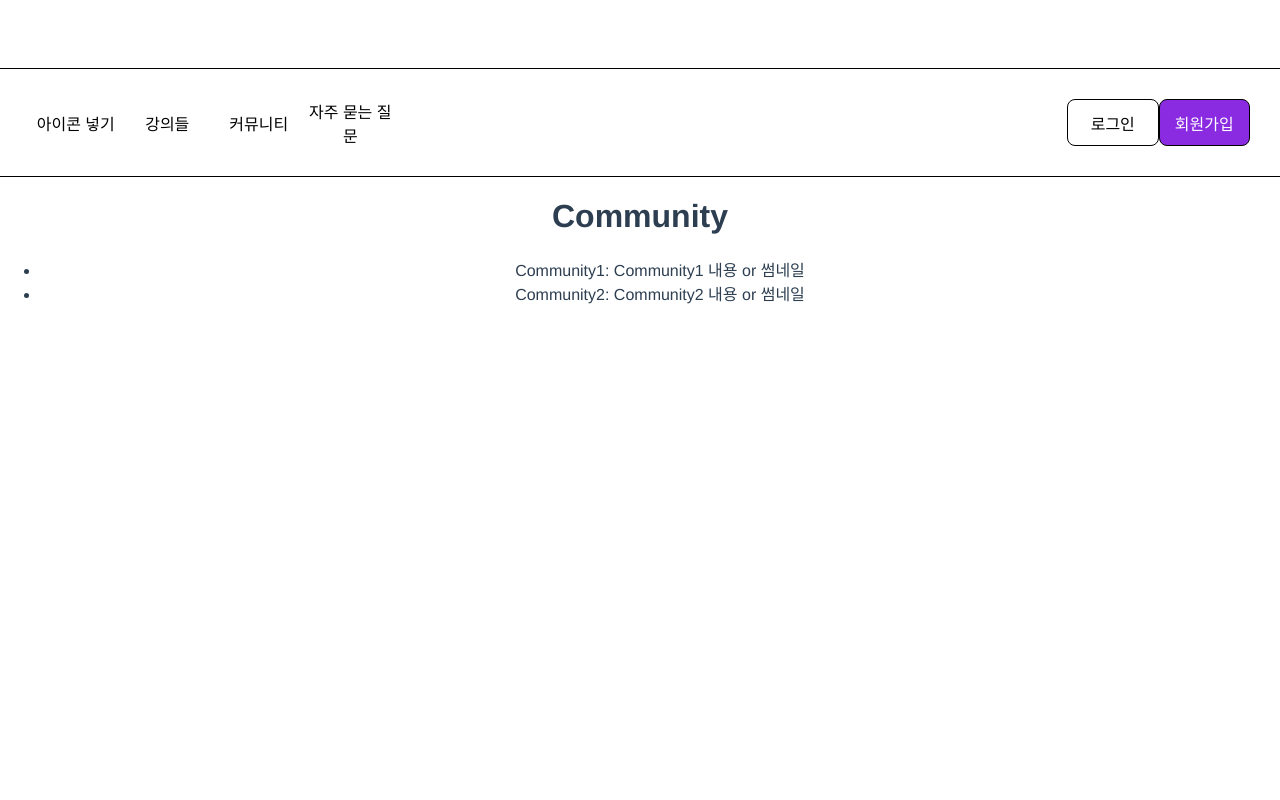
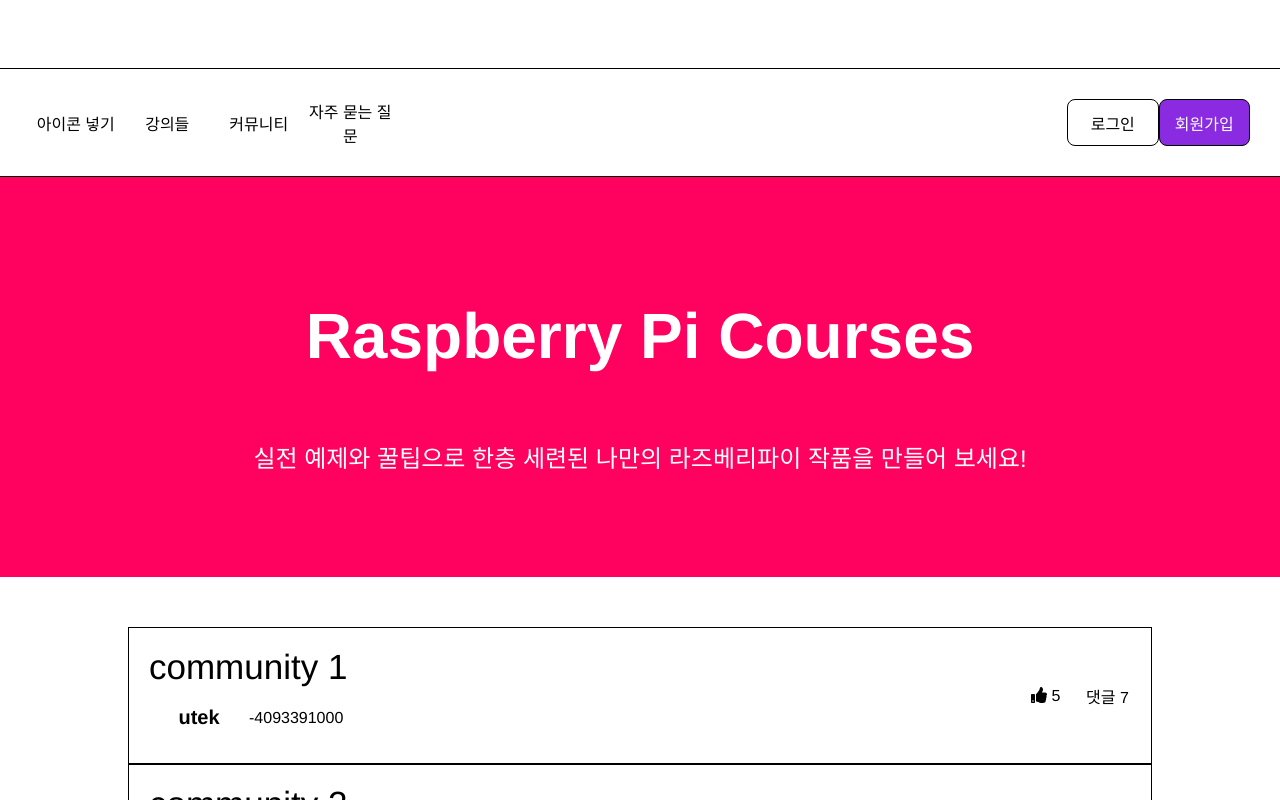
Before and after one commit to leo0842/mdr_front, a Vue app: page /community in a window 1280 px wide. Shown: the top 800 px of the page. Built offline with nearby package versions, Linux system fonts and the light colour scheme.

Commit message:
[COMMUNITY][CSS] CommunityList CSS 적용

```diff
--- a/package.json
+++ b/package.json
@@ -8,6 +8,9 @@
     "lint": "vue-cli-service lint"
   },
   "dependencies": {
+    "@fortawesome/fontawesome-svg-core": "^1.2.32",
+    "@fortawesome/free-solid-svg-icons": "^5.15.1",
+    "@fortawesome/vue-fontawesome": "^2.0.0",
     "core-js": "^3.6.5",
     "vue": "^2.6.11",
     "vue-router": "^3.2.0",
--- /dev/null
+++ b/src/components/CommunityList.vue
@@ -0,0 +1,115 @@
+<template>
+  <div class="community-list-container">
+    <div v-for="community in communities" :key="community.id" class="community-list-box">
+      <router-link v-bind:to="`community/${community.id}`">
+        <div class='community-router'>
+          <div class="community-list-box-left">
+            <div class="community-list-box-title">
+              {{ community.title }}
+            </div>
+            <div class="community-list-box-info">
+              <div class="community-list-box-info-creator">
+                {{ community.creator }}
+              </div>
+              <div class="community-list-box-info-created">
+                {{ new Date() - community.created }}
+              </div>
+            </div>
+          </div>
+          <div class="community-list-box-right">
+            <div class="community-list-box-right-liked">
+              <font-awesome-icon icon="thumbs-up" />
+              {{ community.liked }}
+            </div>
+            <div class="community-list-box-right-number-of-comments">
+              댓글 {{ community.numberOfComments }}
+            </div>
+          </div>
+        </div>
+      </router-link>
+    </div>
+  </div>
+</template>
+
+<script>
+export default {
+  name: 'CommunityList',
+  data() {
+    return {
+      communities: [{"id": 0, "creator": "utek", "created": new Date("2020-10-19"), "title" : "community 1", "liked": 5, "numberOfComments": 7}, {"id": 1, "creator": "sungsan", "created": new Date("2020-10-18"),"title" : "community 2", "liked": 2, "numberOfComments": 1}, {"id": 2, "creator": "sungsan", "created": new Date("2020-10-17"), "title" : "community 3", "liked": 4, "numberOfComments": 3}]
+    }
+  }
+}
+</script>
+
+<style>
+.community-list-container {
+  display: flex;
+  justify-content: center;
+  width: 80%;
+  flex-wrap: wrap;
+}
+
+.community-list-box {
+  display: block;
+  width: 1200px;
+  height: 135px;
+  border: 1px solid #000000;
+}
+
+.community-router {
+  display: flex;
+  justify-content: space-between;
+}
+
+.community-list-box-left {
+ display: flex;
+ flex-direction: column;
+ justify-content: space-evenly;
+ margin-left: 20px;
+ width: 400px;
+}
+
+.community-list-box-title {
+  font-size: 35px;
+  text-align: left;
+  width: 70%;
+}
+
+.community-list-box-info {
+  display: flex;
+  margin-bottom: 15px;
+  align-items: center;
+}
+
+.community-list-box-info-creator {
+  font-size: 20px;
+  font-weight: 600;
+  width: 100px;
+}
+
+community-list-box-info-created {
+  font-weight: 200;
+}
+
+.community-list-box-right {
+  display: flex;
+  position: relative;
+  align-items: center;
+  width: 120px;
+  height: 135px;
+  margin-right: 10px;
+}
+
+.community-list-box-right-liked {
+  position: absolute;
+  left: 10px;
+}
+
+.community-list-box-right-number-of-comments {
+  position: absolute;
+  left: 65px;
+}
+
+
+</style>
--- a/src/main.js
+++ b/src/main.js
@@ -2,6 +2,12 @@
 import App from './App.vue'
 import router from './router'
 import store from './store'
+import { library } from '@fortawesome/fontawesome-svg-core'
+import { FontAwesomeIcon } from '@fortawesome/vue-fontawesome'
+import { faThumbsUp } from '@fortawesome/free-solid-svg-icons'
+
+library.add(faThumbsUp)
+Vue.component('font-awesome-icon', FontAwesomeIcon)
 
 Vue.config.productionTip = false
 
--- a/src/router/index.js
+++ b/src/router/index.js
@@ -2,7 +2,7 @@
 import VueRouter from 'vue-router'
 import Home from '@/views/Home'
 import LectureView from '@/views/LectureView'
-import Community from '@/views/Community'
+import CommunityView from '@/views/CommunityView'
 import Question from '@/views/Question'
 import Login from '@/views/Login'
 import SignUp from '@/views/SignUp'
@@ -24,8 +24,8 @@
   },
   {
     path: '/community',
-    name: 'Community',
-    component: Community
+    name: 'CommunityView',
+    component: CommunityView
   },
   {
     path: '/question',
--- a/src/views/Community.vue
+++ /dev/null
@@ -1,23 +0,0 @@
-<template>
-  <div>
-    <h1>Community</h1>
-  <p>
-    <ul>
-      <li>Community1: {{Community1}}</li>
-      <li>Community2: {{Community2}}</li>
-    </ul>
-  </p>
-  </div>
-</template>
-
-<script>
-export default {
-  name: 'Community',
-  data(){
-    return {
-      Community1: "Community1 내용 or 썸네일",
-      Community2: "Community2 내용 or 썸네일",
-    }
-  }
-}
-</script>
--- /dev/null
+++ b/src/views/CommunityView.vue
@@ -0,0 +1,66 @@
+<template>
+  <div class='community-list'>
+    <div class='community-list-top'>
+      <div class='community-list-top-name'>
+        <h1>Raspberry Pi Courses</h1>
+      </div>
+      <div class='community-list-description'>
+        <p>실전 예제와 꿀팁으로 한층 세련된 나만의 라즈베리파이 작품을 만들어 보세요!</p>
+      </div>
+    </div>
+    <div class='community-list-bottom'>
+      <CommunityList></CommunityList>
+    </div>
+  </div>
+</template>
+
+<script>
+import CommunityList from '../components/CommunityList';
+
+export default {
+  name: 'CommunityView',
+  data(){
+    return {
+
+    }
+  },
+  components: {
+    "CommunityList": CommunityList
+  }
+}
+</script>
+
+<style>
+.community-list {
+  display: flex;
+  flex-direction: column;
+  align-items: center;
+  justify-content: center;
+}
+
+.community-list-top {
+  display: flex;
+  flex-direction: column;
+  align-items: center;
+  justify-content: center;
+  background-color: #FF015E;
+  color: #ffffff;
+  width: 100%;
+  height: 400px;
+  margin-bottom: 50px;
+}
+
+.community-list-bottom {
+  display: flex;
+  justify-content: center;
+}
+
+.community-list-top-name > h1 {
+  font-size: 4rem;
+}
+
+.community-list-description > p {
+  font-size: x-large;
+}
+
+</style>
```
Also changed, not shown: 1 other file (tests, documents, lock files or other folders).
